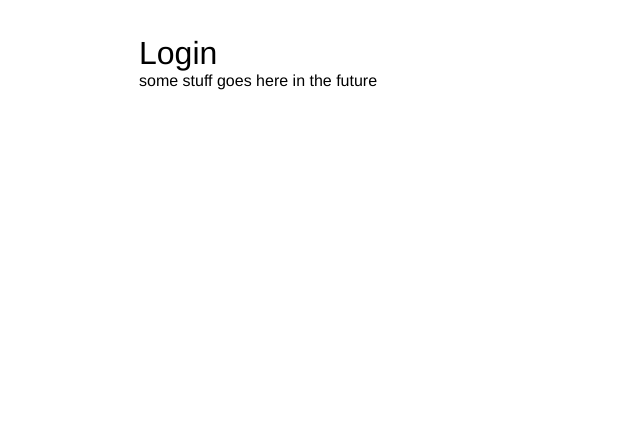
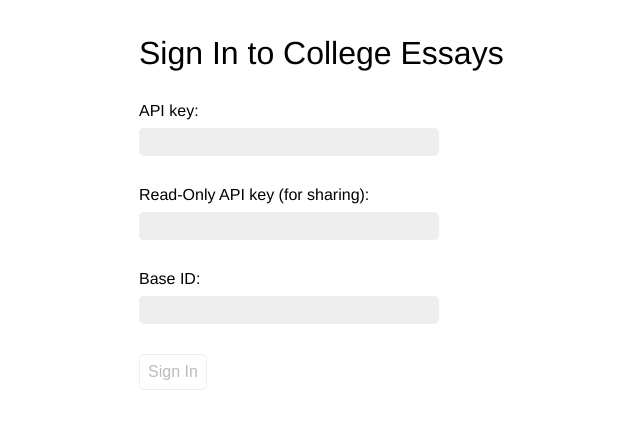
Before and after one commit to wgoodall01/college-essays, a React app: page /login in a window 1280 px wide. Shown: the whole page, without its empty margins (171-811 px from the left). Built offline with nearby package versions, Linux system fonts and the light colour scheme.

Commit message:
auth: /login, /access pages

```diff
--- a/src/components/App.js
+++ b/src/components/App.js
@@ -1,5 +1,5 @@
 import React, {Component} from 'react';
-import {Route, Switch} from 'react-router';
+import {Route, Redirect, Switch} from 'react-router';
 import {AirtableConnector} from './Airtable.js';
 import {pick} from 'lodash-es';
 import {Helmet} from 'react-helmet';
@@ -7,10 +7,9 @@ import './App.css';
 
 import EssayPage from '../pages/EssayPage.js';
 import ListPage from '../pages/ListPage.js';
+import LoginPage from '../pages/LoginPage.js';
+import AccessPage from '../pages/AccessPage.js';
 import NotFoundPage from '../pages/NotFoundPage.js';
-
-const LOCALSTORAGE_KEY = 'airtable-auth';
-const LOCALSTORAGE_ITEMS = ['readKey', 'writeKey', 'baseId', 'tableName'];
 
 class App extends Component {
   constructor(props) {
@@ -22,9 +21,9 @@ class App extends Component {
       writeKey: null,
       baseId: null
     };
-    const cachedAuthJson = window.localStorage.getItem(LOCALSTORAGE_KEY);
+    const cachedAuthJson = window.localStorage.getItem(App._localstorageKey);
     if (cachedAuthJson !== null && cachedAuthJson.length !== 0) {
-      cachedAuth = {...cachedAuth, ...pick(JSON.parse(cachedAuthJson), LOCALSTORAGE_ITEMS)};
+      cachedAuth = {...cachedAuth, ...pick(JSON.parse(cachedAuthJson), App._authKeys)};
       console.log('<App/>: load auth from localStorage:', cachedAuth);
     }
 
@@ -35,12 +34,17 @@ class App extends Component {
     };
   }
 
+  static _localstorageKey = 'airtable-auth';
+  static _authKeys = ['readKey', 'writeKey', 'baseId'];
+
   _updateAuth = auth => {
-    document.localStorage.setItem(
-      LOCALSTORAGE_KEY,
-      JSON.stringify(pick(this.state, LOCALSTORAGE_ITEMS))
-    );
+    console.log('<App/>: update auth with:', auth);
+    auth = {
+      ...pick(this.state, App._authKeys),
+      ...pick(auth, App._authKeys)
+    };
     this.setState(auth);
+    window.localStorage.setItem(App._localstorageKey, JSON.stringify(pick(auth, App._authKeys)));
   };
 
   componentDidCatch(error) {
@@ -80,21 +84,38 @@ class App extends Component {
       authenticated = false;
     }
 
-    if (!authenticated) {
-      return (
-        <div className="App">
-          <h1>Login</h1>
-          <div>some stuff goes here in the future</div>
-        </div>
-      );
-    }
-
     return (
       <div className="App">
         <Helmet titleTemplate="%s | College Essays" />
+        <Switch>
+          <Route
+            path="/access/:slug/"
+            children={({match, location}) => (
+              <AccessPage
+                slug={match.params.slug}
+                match={match}
+                location={location}
+                redirect={match.params.redirect}
+                updateAuth={this._updateAuth}
+              />
+            )}
+          />
+          {!authenticated && (
+            <Switch>
+              <Route path="*" children={() => <LoginPage onSubmit={this._updateAuth} />} />
+            </Switch>
+          )}
+          {authenticated && (
             <AirtableConnector baseId={baseId} apiKey={apiKey} readOnly={readOnly}>
               {({base}) => (
                 <Switch>
+                  {readOnly && (
+                    <Route
+                      path="/login"
+                      children={() => <LoginPage onSubmit={this._updateAuth} />}
+                    />
+                  )}
+                  {!readOnly && <Route path="/login" children={() => <Redirect to="/" />} />}
                   <Route path="/" exact children={() => <ListPage base={base} />} />
                   <Route
                     path="/essay/:id"
@@ -106,6 +127,8 @@ class App extends Component {
                 </Switch>
               )}
             </AirtableConnector>
+          )}
+        </Switch>
       </div>
     );
   }
--- a/src/components/Button.css
+++ b/src/components/Button.css
@@ -10,6 +10,7 @@
   border: none;
   border-radius: 5px;
   transition: 0.1s;
+  cursor: pointer;
 
   margin-right: 10px;
 }
@@ -29,8 +30,14 @@
 
 .Button:hover {
   background-color: var(--color-shade-dark);
-  cursor: pointer;
   color: black;
+}
+
+.Button:disabled {
+  background-color: white;
+  border: 1px solid var(--color-shade);
+  color: var(--color-shade-dark);
+  cursor: not-allowed;
 }
 
 .Button_icon {
--- a/src/components/Button.js
+++ b/src/components/Button.js
@@ -5,8 +5,10 @@ import {Link} from 'react-router-dom';
 
 import './Button.css';
 
-export const Button = ({icon, small, className, children, ...rest}) => (
-  <button
+export const Button = ({el, icon, small, className, children, ...rest}) => {
+  const Container = el || 'button';
+  return (
+    <Container
       className={classnames(
         'Button',
         {Button_small: small},
@@ -15,27 +17,18 @@ export const Button = ({icon, small, className, children, ...rest}) => (
       )}
       {...rest}
     >
+      {icon && (
         <span className={classnames('Button_icon', {'Button_only-icon': !children})}>{icon}</span>
+      )}
       {children}
-  </button>
+    </Container>
   );
+};
 
-export const ButtonLink = ({icon, small, className, children, ...rest}) => (
-  <Link
-    className={classnames(
-      'Button',
-      {Button_small: small},
-      {'Button_only-icon': !children},
-      className
-    )}
-    {...rest}
-  >
-    <span className={classnames('Button_icon', {'Button_only-icon': !children})}>{icon}</span>
-    {children}
-  </Link>
-);
+export const ButtonLink = props => Button({...props, el: Link});
 
 Button.propTypes = {
+  el: PropTypes.element,
   icon: PropTypes.node,
   small: PropTypes.bool,
   className: PropTypes.string,
--- a/src/components/Editable.css
+++ b/src/components/Editable.css
@@ -28,6 +28,10 @@
   --pad: 4px;
 }
 
+.Editable.Editable_shade {
+  background-color: var(--color-shade);
+}
+
 .Editable_textarea {
   resize: none;
   line-height: 1.25em;
--- a/src/components/Editable.js
+++ b/src/components/Editable.js
@@ -14,7 +14,8 @@ export class Textarea extends React.Component {
     className: PropTypes.string,
     readOnly: PropTypes.bool,
     value: PropTypes.string,
-    outset: PropTypes.bool
+    outset: PropTypes.bool,
+    shade: PropTypes.bool
   };
 
   componentDidMount() {
@@ -35,7 +36,7 @@ export class Textarea extends React.Component {
   };
 
   render() {
-    const {onChange, className, readOnly, value, outset, ...rest} = this.props;
+    const {onChange, className, value, outset, shade, ...rest} = this.props;
     return (
       <textarea
         ref={this.textarea}
@@ -43,6 +44,7 @@ export class Textarea extends React.Component {
           'Editable',
           'Editable_textarea',
           {Editable_outset: outset},
+          {Editable_shade: shade},
           className
         )}
         value={value}
@@ -54,12 +56,13 @@ export class Textarea extends React.Component {
   }
 }
 
-export const Input = ({className, outset, small, readOnly, ...rest}) => (
+export const Input = ({className, shade, outset, small, ...rest}) => (
   <input
     className={classnames(
       'Editable Editable_input',
       {Editable_small: small},
       {Editable_outset: outset},
+      {Editable_shade: shade},
       className
     )}
     {...rest}
@@ -71,5 +74,7 @@ Input.propTypes = {
   readOnly: PropTypes.bool,
   value: PropTypes.string,
   onChange: PropTypes.func,
-  small: PropTypes.bool
+  small: PropTypes.bool,
+  shade: PropTypes.bool,
+  outset: PropTypes.bool
 };
--- /dev/null
+++ b/src/pages/AccessPage.js
@@ -0,0 +1,29 @@
+import React from 'react';
+import PropTypes from 'prop-types';
+import {Redirect} from 'react-router';
+
+const AccessPage = ({slug, redirect, match, location, updateAuth}) => {
+  // Slug format:
+  // readKey,baseId
+
+  const [readKey, baseId] = slug.split(',');
+
+  if (!readKey) {
+    throw new Error('No read key provided.');
+  }
+  if (!baseId) {
+    throw new Error('No base ID provided');
+  }
+
+  let urlRest = location.pathname.slice(match.url.length);
+  if (urlRest.length === 0) {
+    urlRest = '/';
+  }
+
+  // Update credentials
+  updateAuth({readKey, baseId});
+
+  return <Redirect to={urlRest} />;
+};
+
+export default AccessPage;
--- a/src/pages/EssayPage.js
+++ b/src/pages/EssayPage.js
@@ -97,6 +97,12 @@ class EssayPage extends React.Component {
     const {readOnly} = this.props;
     const {loading, essay} = this.state;
 
+    const bindField = key => ({
+      value: essay[key],
+      onChange: e => this._setEssayState(key, e.target.value),
+      readOnly
+    });
+
     return (
       <div>
         <ButtonLink to="/" icon={<Fa icon={faArrowLeft} />} />
@@ -110,20 +116,9 @@ class EssayPage extends React.Component {
               <Shade>last updated {this.timeAgo.format(new Date(essay._updated))}</Shade>
             )}
             <h1 className="EssayPage_title">
-              <Input
-                value={essay['Name']}
-                outset
-                readOnly={readOnly}
-                onChange={e => this._setEssayState('Name', e.target.value)}
-              />
+              <Input outset {...bindField('Name')} readOnly={readOnly} />
             </h1>
-            <Textarea
-              value={essay['Essay']}
-              readOnly={readOnly}
-              outset
-              placeholder="Once upon a time..."
-              onChange={e => this._setEssayState('Essay', e.target.value)}
-            />
+            <Textarea outset placeholder="Once upon a time..." {...bindField('Essay')} />
           </React.Fragment>
         )}
       </div>
--- /dev/null
+++ b/src/pages/LoginPage.css
@@ -0,0 +1,13 @@
+.LoginPage_header {
+  margin-bottom: 30px;
+}
+
+.LoginPage_control {
+  display: block;
+  max-width: 300px;
+  margin-bottom: 30px;
+}
+
+.LoginPage_control > div {
+  margin-bottom: 8px;
+}
--- /dev/null
+++ b/src/pages/LoginPage.js
@@ -0,0 +1,60 @@
+import React from 'react';
+import PropTypes from 'prop-types';
+import {Input} from '../components/Editable.js';
+import Button from '../components/Button.js';
+import {pick} from 'lodash-es';
+import './LoginPage.css';
+
+class LoginPage extends React.Component {
+  state = {
+    readKey: '',
+    writeKey: '',
+    baseId: ''
+  };
+
+  static propTypes = {
+    onSubmit: PropTypes.func.isRequired
+  };
+
+  static _authParams = ['readKey', 'writeKey', 'baseId'];
+
+  _mapInputState = key => ({
+    value: this.state[key],
+    onChange: e => this.setState({[key]: e.target.value})
+  });
+
+  _submit = e => {
+    e.preventDefault();
+    if (this._canSubmit()) {
+      this.props.onSubmit(pick(this.state, LoginPage._authParams));
+    }
+  };
+
+  _canSubmit = () => this.state.baseId.length > 5 && this.state.writeKey.length > 5;
+
+  render() {
+    const {readKey, writeKey, baseId} = this.state;
+
+    return (
+      <form onSubmit={this._submit}>
+        <h1 className="LoginPage_header">Sign In to College Essays</h1>
+        <label className="LoginPage_control">
+          <div>API key:</div>
+          <Input shade small {...this._mapInputState('writeKey')} />
+        </label>
+        <label className="LoginPage_control">
+          <div>Read-Only API key (for sharing):</div>
+          <Input shade small {...this._mapInputState('readKey')} />
+        </label>
+        <label className="LoginPage_control">
+          <div>Base ID:</div>
+          <Input shade small {...this._mapInputState('baseId')} />
+        </label>
+
+        <Button disabled={!this._canSubmit()}>Sign In</Button>
+      </form>
+    );
+  }
+}
+
+export default LoginPage;
```
Lines whose indentation alone changed are shown as unchanged.
